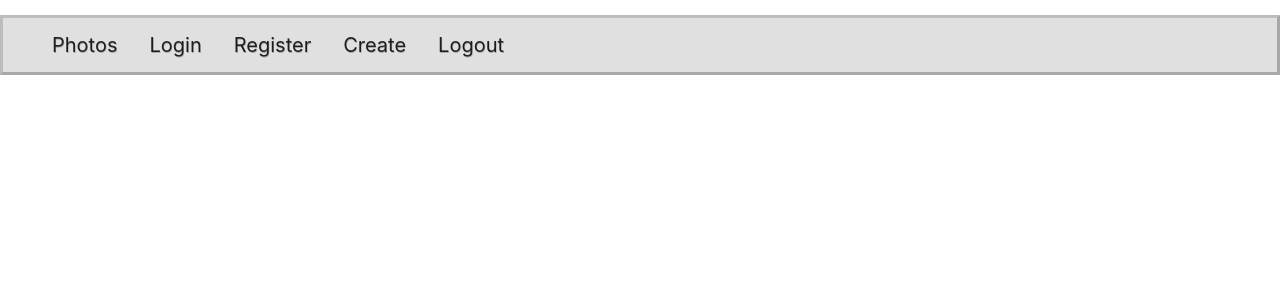
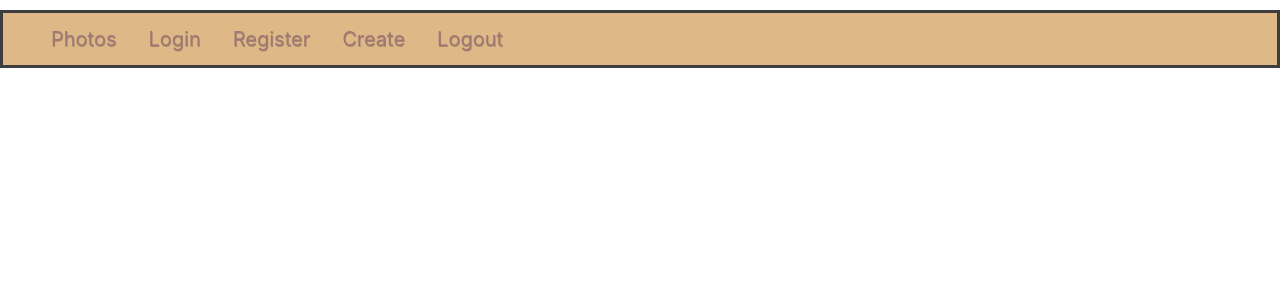
Before and after one commit to DragomirSt/photo-album, a React (Create React App) app in the folder client/: page / in a window 1280 px wide. Shown: the top 300 px of the page. Built offline with nearby package versions, Linux system fonts and the light colour scheme; no server answers.

Commit message:
Update Navigation.css

```diff
--- a/client/src/components/Navigation/Navigation.css
+++ b/client/src/components/Navigation/Navigation.css
@@ -4,11 +4,13 @@
     flex-wrap: wrap;
     justify-content: flex-start;
     align-self: center;
-    margin-top: 15px;
+    margin-top: 10px;
     background-color:  #0000001f;
     border-style: outset;
     border-color:  #0000003f;
-    padding: 1px;
+    width: auto;
+    border: 3px solid rgb(63, 62, 62);
+    background-color: burlywood;
 
 
 }
@@ -16,15 +18,16 @@
 .topnav a {
     float: left;
     display: block;
-    color: #000000d5;
+    color: rgb(160, 119, 119);
     text-shadow: 0.5px 0.5px  #0000003f;
     padding: 14px 16px;
     text-decoration: none;
     font-size: 20px;
 
+
 }
 
-.topnav a:checked {
-    background-color: steelblue;
-    color: black;
+.topnav a:hover {
+    background-color:rgb(109, 15, 15);
+    text-decoration: rgb(160, 119, 119);
 }
```
